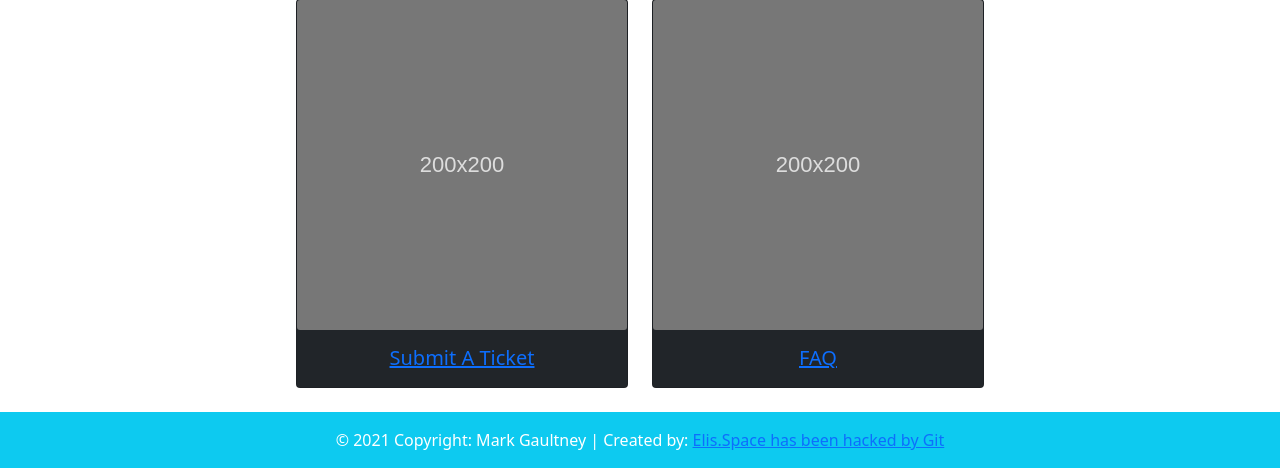
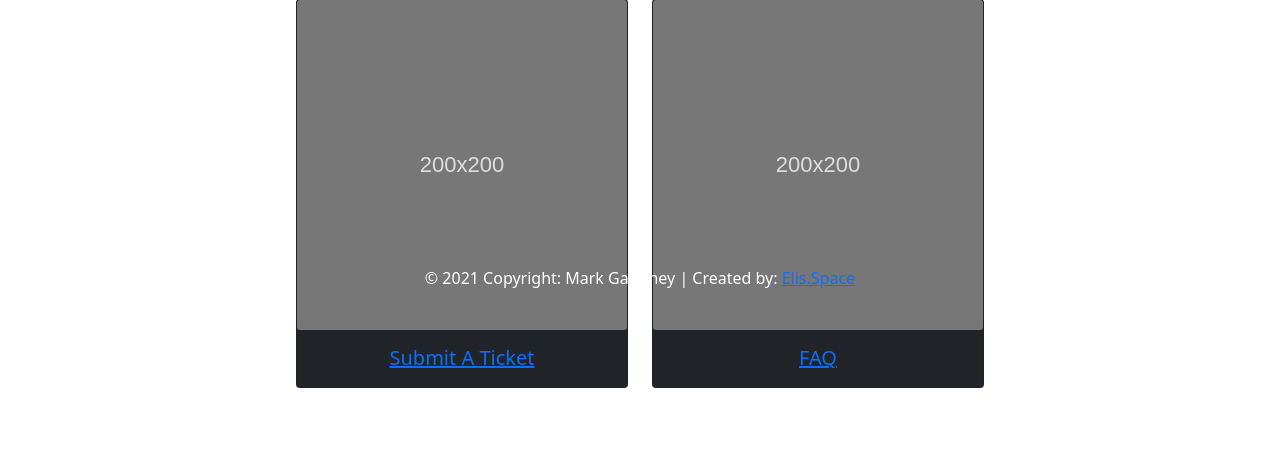
Before and after one commit to elisspace/pops, a PHP site: page / in a window 1280 px wide. Shown: the part 494-962 px from the top of the page. After the commit the page ends 882 px from the top, so only its background shows below. Run offline with PHP 8.4, Linux system fonts and the light colour scheme.

Commit message:
fixed bottom on footer and removed github testing message

```diff
--- a/footer.php
+++ b/footer.php
@@ -1,10 +1,10 @@
 </div> <!-- close body container class -->
 
 <footer class="footer bg-info text-white">
-        <div class="container">
+        <div class="container fixed-bottom">
         <!-- Copyright -->
             <div class="footer-copyright text-center py-3">© 2021 Copyright: Mark Gaultney | Created by:
-                <a href="https://elis.space"> Elis.Space has been hacked by Git</a>
+                <a href="https://elis.space"> Elis.Space</a>
             </div>
         <!-- Copyright -->
         </div>
```
